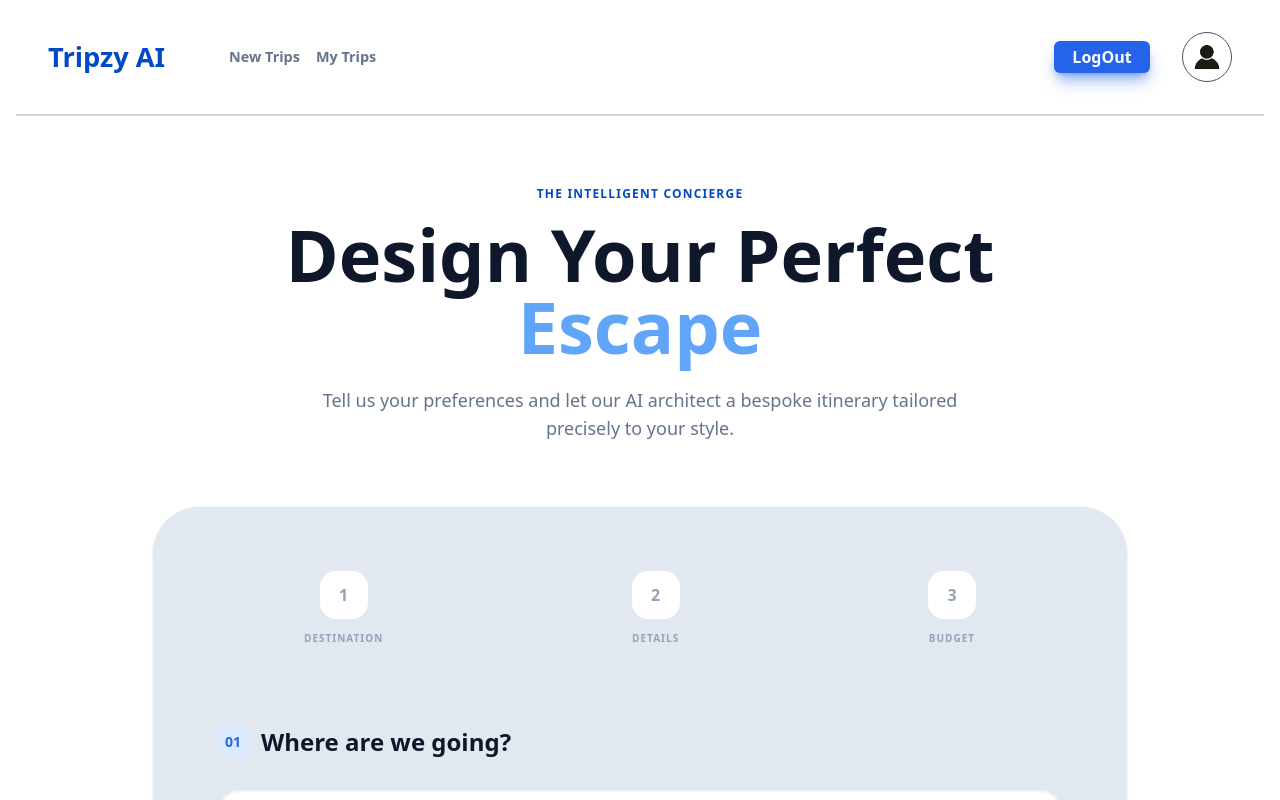
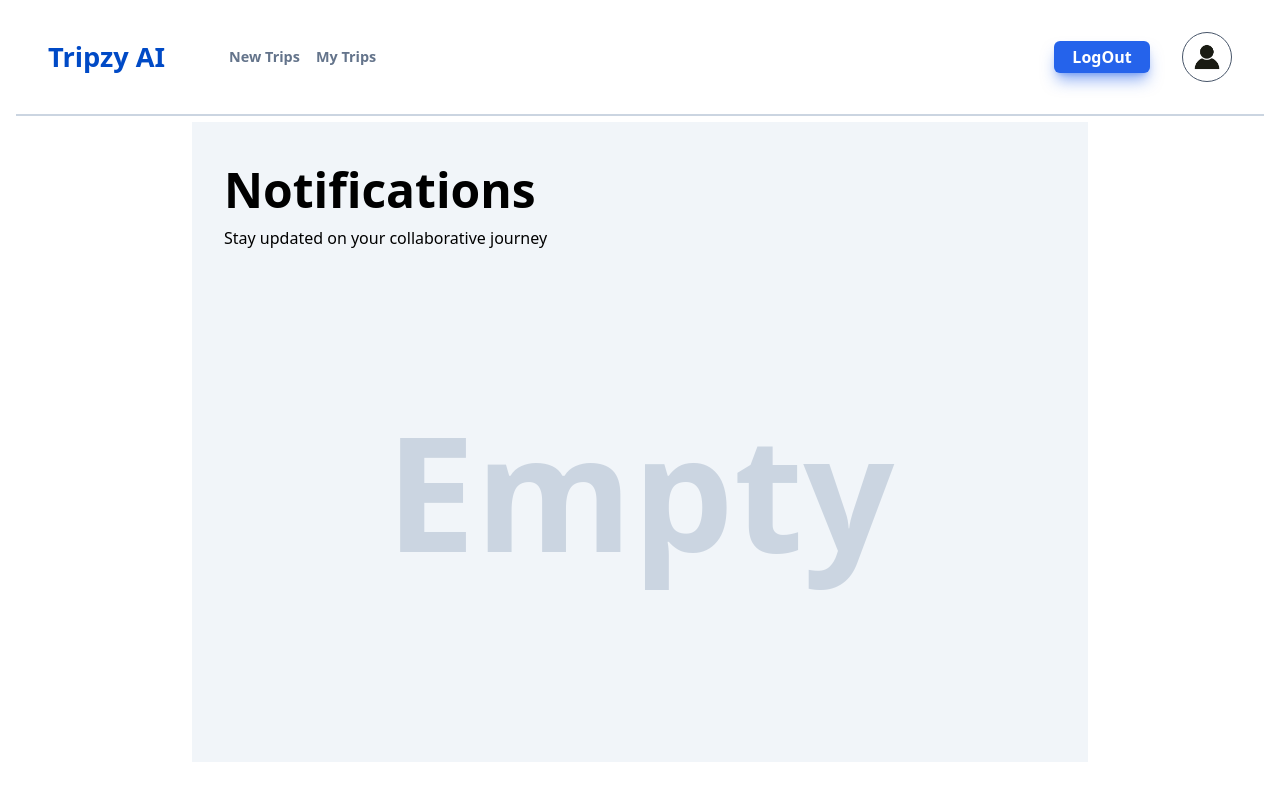
Before and after one commit to bhavesh10joshi/Tripzy, a React (Vite) app in the folder frontend/: page /Tripzy/User/Plan/NewTrip in a window 1280 px wide. Shown: the top 800 px of the page. Built offline with nearby package versions, Linux system fonts and the light colour scheme.

Commit message:
Started adding Notifications page in Application

```diff
--- a/frontend/src/App.tsx
+++ b/frontend/src/App.tsx
@@ -6,10 +6,11 @@ import { PlanNewTrip } from "./Pages/PlanNewTrip";
 import { DonePlanning } from "./Pages/PlanningDone";
 import { MyTrips } from "./Pages/MyTrips";
 import { BrowserRouter , Route , Routes} from "react-router-dom";
+import { Notifictions } from "./Pages/Notfifications";
 
 function App() {
   return<>
-  <BrowserRouter>
+  {/* <BrowserRouter>
     <Routes>
       <Route path="/" element={<LogIn/>}/>
       <Route path="/Tripzy/User/Dashboard" element={<Dashbaord/>}/>
@@ -20,7 +21,8 @@ function App() {
       <Route path="/Tripzy/User/Login" element={<LogIn/>}/>
       <Route path="/Tripzy/User/View/Plan" element={<DonePlanning/>}/>
     </Routes>
-  </BrowserRouter>
+  </BrowserRouter> */}
+  <Notifictions/>
   </>
 }
 
--- a/frontend/src/Components/Navabar.tsx
+++ b/frontend/src/Components/Navabar.tsx
@@ -4,7 +4,7 @@ import avatar from "../Images/avatar.jpg"
 import { useNavigate } from "react-router-dom"
 export function Navbar()
 {
-    const Navigation = useNavigate();
+    // const Navigation = useNavigate();
     return<>
         <div className="w-full flex flex-col md:flex-row gap-4 md:gap-8 px-4 md:pl-[3rem] md:pr-[3rem] py-4 md:pt-[2rem] md:pb-[2rem]">
             <div className="flex justify-between items-center w-full md:w-auto">
--- /dev/null
+++ b/frontend/src/Components/NotificationsCard.tsx
@@ -0,0 +1,20 @@
+import { EditPencil } from "../Ui/Icons/EditPencil"
+import { DoneProcess } from "../Ui/Icons/DoneProcess"
+
+interface Styles{
+    EditorName ?: String ,
+    Time : String ,
+    Type : "Edit" | "PlanMade" ,
+}
+const TypeMapping = {
+    "Edit" : "" ,
+    "PlanMade" : ""
+}
+export function NotificationsCard()
+{
+    return<>
+        <div>
+
+        </div>
+    </>
+}
--- /dev/null
+++ b/frontend/src/Pages/Notfifications.tsx
@@ -0,0 +1,35 @@
+import { Navbar } from "../Components/Navabar";
+import { Button } from "../Ui/Buttons/Button";
+import { DoubleCheck } from "../Ui/Icons/DoubleCheck";
+import { useState } from "react";
+import { NotificationsCard } from "../Components/NotificationsCard";
+
+export function Notifictions()
+{
+    const[ErrorState , SetErrorState] = useState(false);
+    const [LoadingState , SetLoadingState] = useState(false);
+    const [EmptyState , SetEmptyState] = useState(true);
+    return <>
+        <Navbar/>
+        <div className="pl-[12rem] pr-[12rem] rounded-md">
+            <div className="bg-slate-100 p-[2rem]">
+                <div className={!EmptyState ?`flex` :``}>
+                    <div className="flex justify-start items-center flex-col w-2/4">
+                        <div className="flex justify-start items-center w-full font-bold text-[3rem]">Notifications</div>
+                        <div className="flex justify-start items-center w-full font-light">Stay updated on your collaborative journey</div>
+                    </div>
+                    {
+                        !EmptyState
+                        ?<div className="flex justify-end items-center w-2/4">
+                            <Button text="Mark all as Read" color="white" textColor="blue" size="secondry" FrontIcon={<DoubleCheck/>}/>
+                        </div>
+                        :<div className="flex justify-center items-center text-[10rem] text-slate-300 font-extrabold w-full h-[30rem]">
+                            Empty
+                        </div>
+                    }
+                </div>
+                <div></div>
+            </div>
+        </div>
+    </>
+}
--- /dev/null
+++ b/frontend/src/Ui/Icons/DoneProcess.tsx
@@ -0,0 +1,8 @@
+export function DoneProcess()
+{
+    return<>
+        <div className="flex justify-center items-center">
+            <svg width="25px" height="25px" viewBox="0 0 24 24" fill="none" xmlns="http://www.w3.org/2000/svg" color="#2930ff" stroke-width="3"><path fill-rule="evenodd" clip-rule="evenodd" d="M12 1.25C6.06294 1.25 1.25 6.06294 1.25 12C1.25 17.9371 6.06294 22.75 12 22.75C17.9371 22.75 22.75 17.9371 22.75 12C22.75 6.06294 17.9371 1.25 12 1.25ZM7.53044 11.9697C7.23755 11.6768 6.76268 11.6768 6.46978 11.9697C6.17689 12.2626 6.17689 12.7374 6.46978 13.0303L9.46978 16.0303C9.76268 16.3232 10.2376 16.3232 10.5304 16.0303L17.5304 9.03033C17.8233 8.73744 17.8233 8.26256 17.5304 7.96967C17.2375 7.67678 16.7627 7.67678 16.4698 7.96967L10.0001 14.4393L7.53044 11.9697Z" fill="#2930ff"></path></svg>
+        </div>
+    </>
+}
--- /dev/null
+++ b/frontend/src/Ui/Icons/DoubleCheck.tsx
@@ -0,0 +1,8 @@
+export function DoubleCheck()
+{
+    return<>
+        <div className="flex justify-center items-center">
+                <svg width="25px" height="25px" stroke-width="3" viewBox="0 0 24 24" fill="none" xmlns="http://www.w3.org/2000/svg" color="#2930ff"><path d="M1.5 12.5L5.57574 16.5757C5.81005 16.8101 6.18995 16.8101 6.42426 16.5757L9 14" stroke="#2930ff" stroke-width="3" stroke-linecap="round"></path><path d="M16 7L12 11" stroke="#2930ff" stroke-width="3" stroke-linecap="round"></path><path d="M7 12L11.5757 16.5757C11.8101 16.8101 12.1899 16.8101 12.4243 16.5757L22 7" stroke="#2930ff" stroke-width="3" stroke-linecap="round"></path></svg>
+        </div>
+    </>
+}
--- /dev/null
+++ b/frontend/src/Ui/Icons/EditPencil.tsx
@@ -0,0 +1,8 @@
+export function EditPencil()
+{
+    return<>
+        <div className="flex justify-center items-center">
+            <svg width="25px" height="25px" viewBox="0 0 24 24" stroke-width="3" fill="none" xmlns="http://www.w3.org/2000/svg" color="#2930ff"><path d="M2 17V7C2 5.89543 2.89543 5 4 5H10H14H20C21.1046 5 22 5.89543 22 7V17C22 18.1046 21.1046 19 20 19H14H10H4C2.89543 19 2 18.1046 2 17Z" stroke="#2930ff" stroke-width="3" stroke-linecap="round" stroke-linejoin="round"></path><path d="M12 15C10.3431 15 9 13.6569 9 12C9 10.3431 10.3431 9 12 9C13.6569 9 15 10.3431 15 12C15 13.6569 13.6569 15 12 15Z" stroke="#2930ff" stroke-width="3" stroke-linecap="round" stroke-linejoin="round"></path><path d="M18.5 12.01L18.51 11.9989" stroke="#2930ff" stroke-width="3" stroke-linecap="round" stroke-linejoin="round"></path><path d="M5.5 12.01L5.51 11.9989" stroke="#2930ff" stroke-width="3" stroke-linecap="round" stroke-linejoin="round"></path></svg>
+        </div>
+    </>
+}
```
Also changed, not shown: 1 other file (tests, documents, lock files or other folders).
